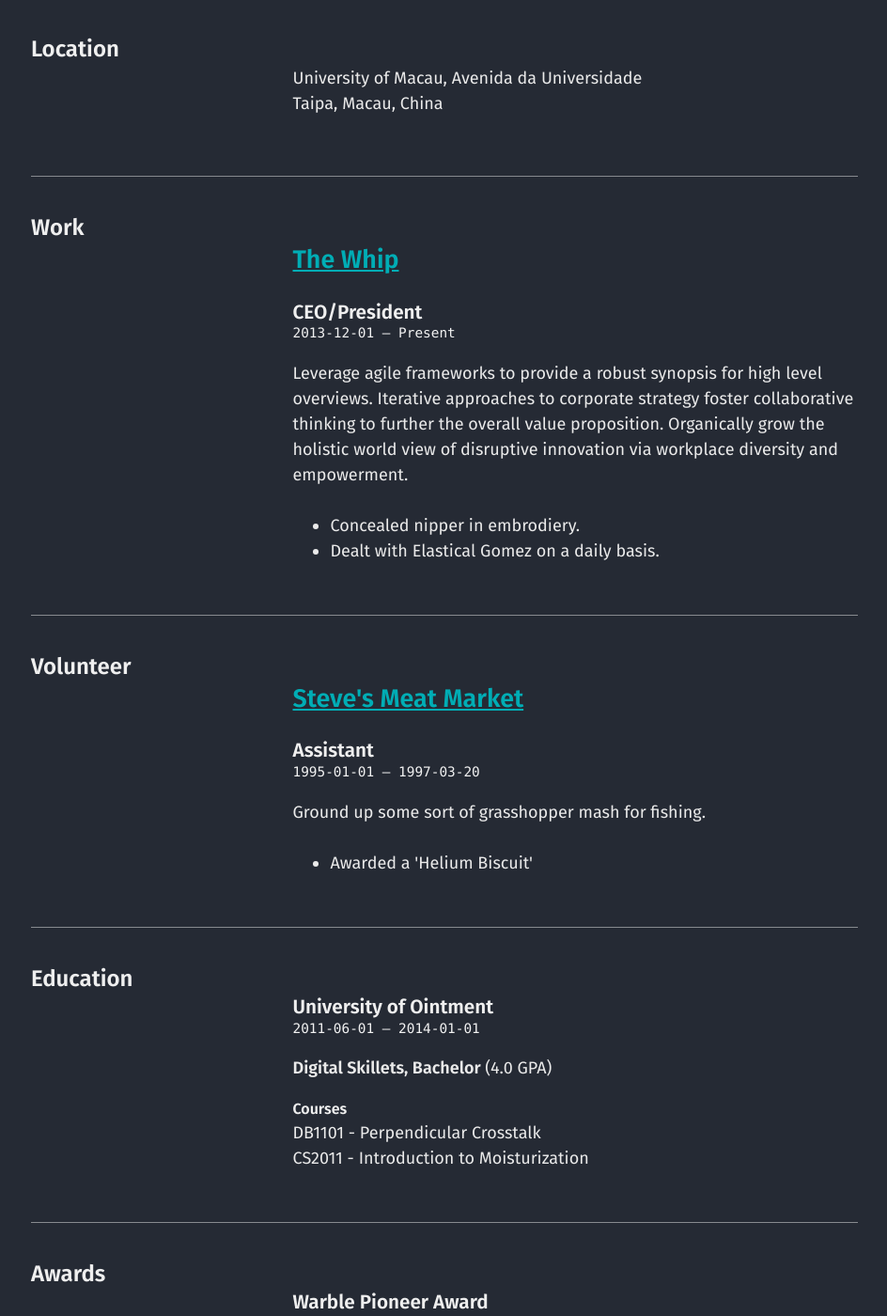
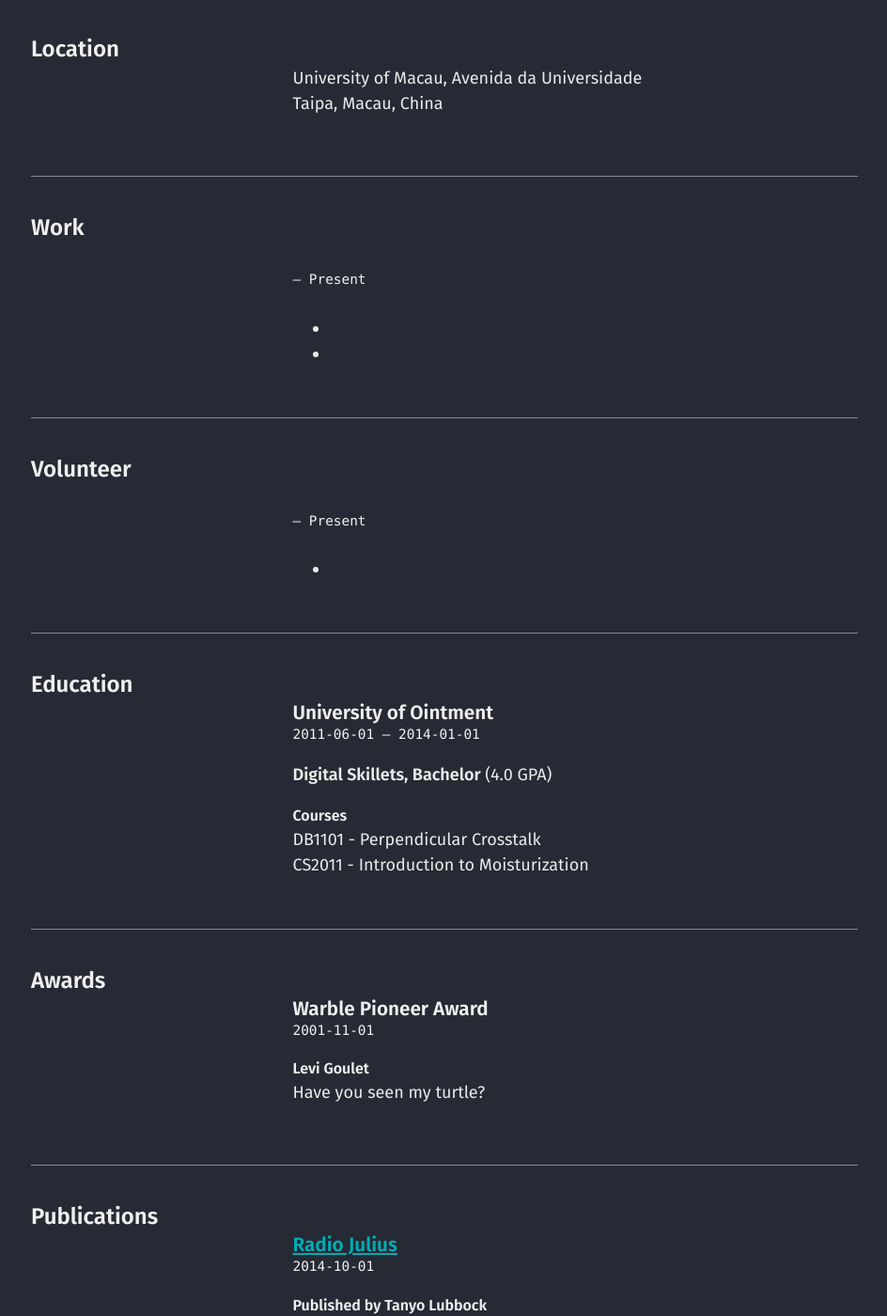
Before and after one commit to chen709847237/chen709847237, a Jekyll site: the page built from cv.md, in a window 1280 px wide and 1400 px high, scrolled down 780 px. Shown: the whole window at 94% size, without its empty margins (39-983 px from the left). Built offline with Jekyll 4.4.1, drawn with Linux system fonts in a browser that asks for light colours.

Commit message:
Update cv.json

```diff
--- a/_data/cv.json
+++ b/_data/cv.json
@@ -30,28 +30,28 @@
   },
   "work": [
     {
-      "company": "The Whip",
-      "position": "CEO/President",
-      "website": "https://thewh.ip",
-      "startDate": "2013-12-01",
+      "company": "",
+      "position": "",
+      "website": "",
+      "startDate": "",
       "endDate": "",
-      "summary": "Leverage agile frameworks to provide a robust synopsis for high level overviews. Iterative approaches to corporate strategy foster collaborative thinking to further the overall value proposition. Organically grow the holistic world view of disruptive innovation via workplace diversity and empowerment.",
+      "summary": "",
       "highlights": [
-        "Concealed nipper in embrodiery.",
-        "Dealt with Elastical Gomez on a daily basis."
+        "",
+        ""
       ]
     }
   ],
   "volunteer": [
     {
-      "organization": "Steve's Meat Market",
-      "position": "Assistant",
+      "organization": "",
+      "position": "",
       "website": "",
-      "startDate": "1995-01-01",
-      "endDate": "1997-03-20",
-      "summary": "Ground up some sort of grasshopper mash for fishing.",
+      "startDate": "",
+      "endDate": "",
+      "summary": "",
       "highlights": [
-        "Awarded a 'Helium Biscuit'"
+        ""
       ]
     }
   ],
```
